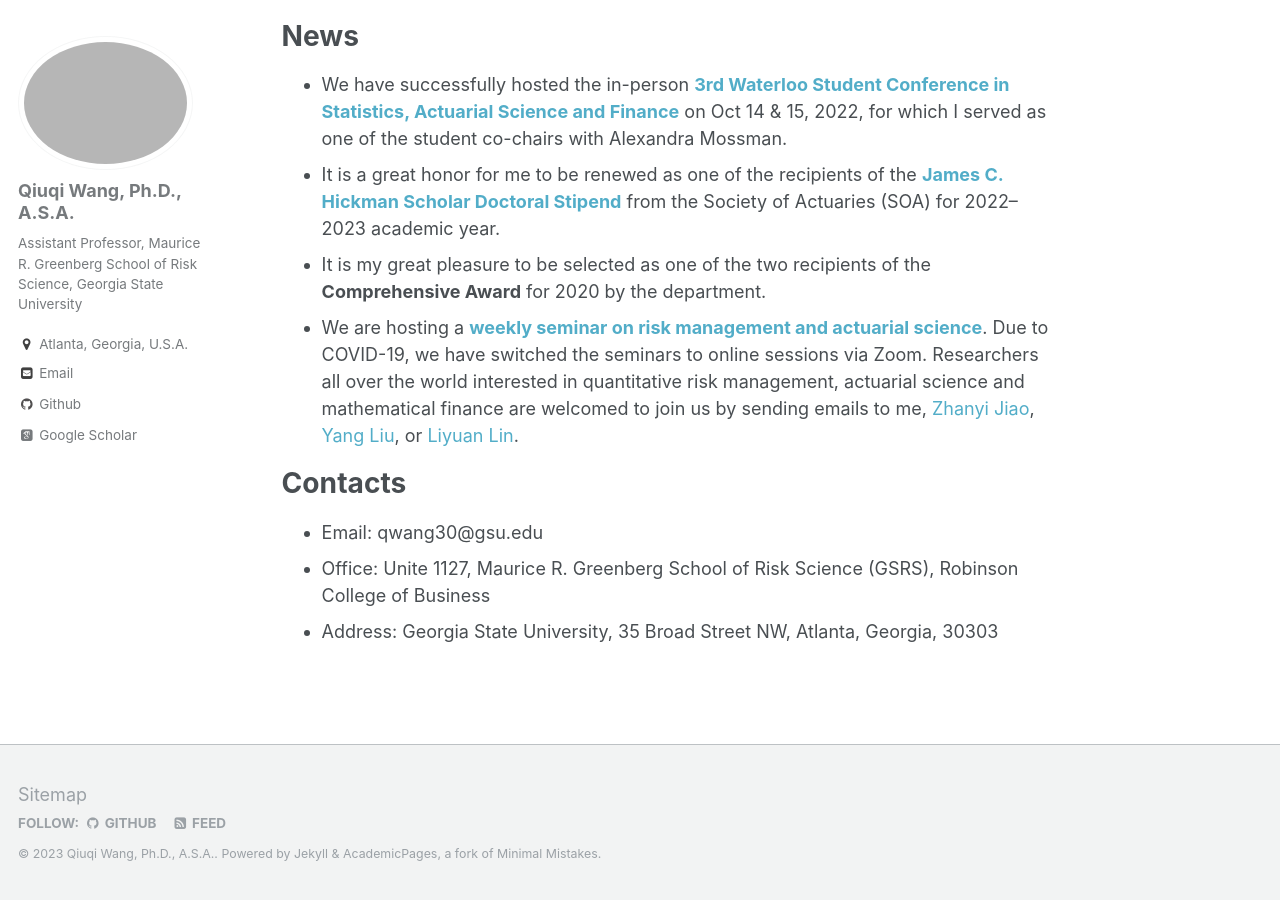
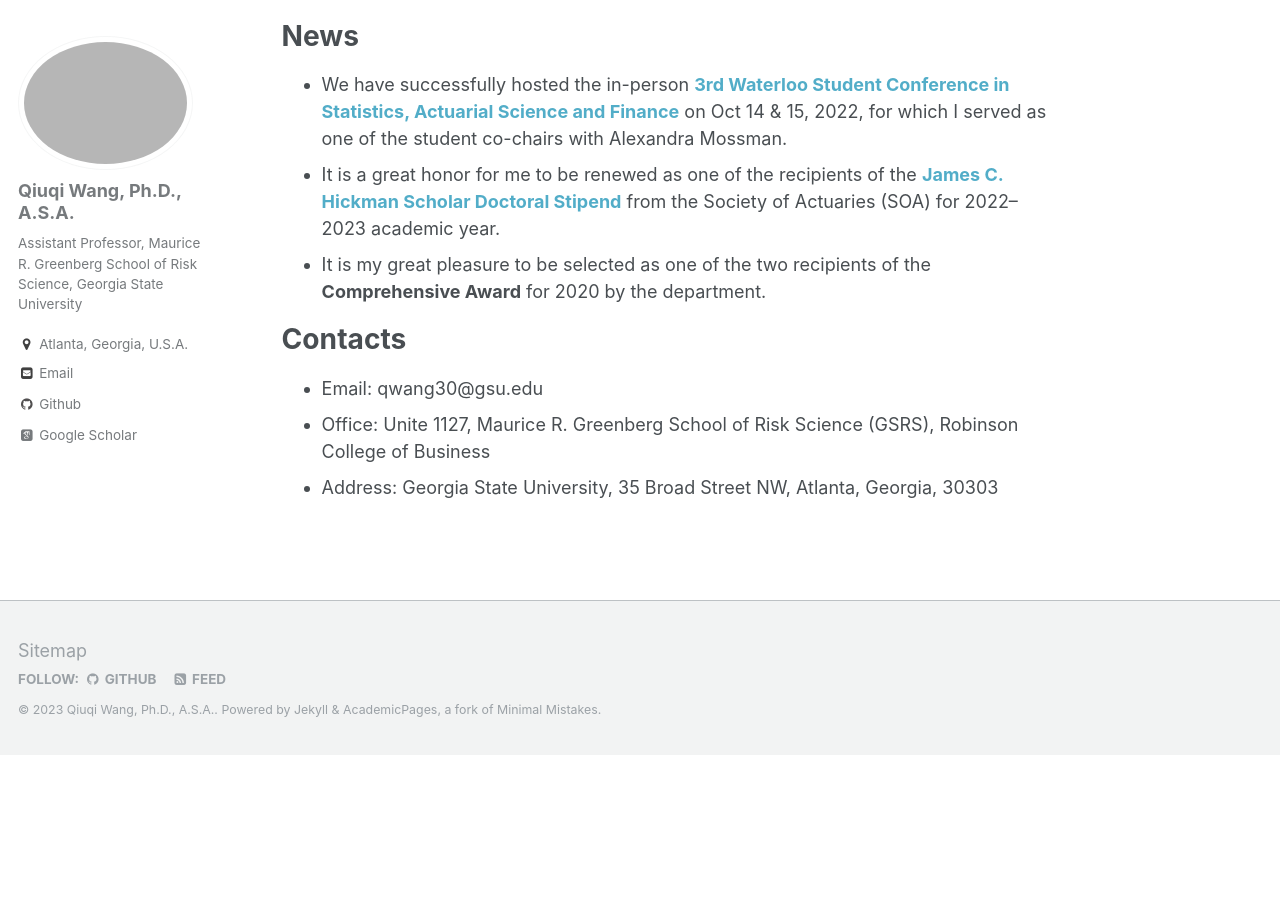
Before and after one commit to qwangan/qwangan.github.io, a Jekyll site: the page built from _pages/about.md, in a window 1280 px wide and 900 px high, scrolled down 777 px. Built offline with Jekyll 4.4.1, drawn with Linux system fonts in a browser that asks for light colours; some web fonts are replaced; after the commit the page ends 1533 px from its top, so only the background shows below that.

Commit message:
Update about.md

```diff
--- a/_pages/about.md
+++ b/_pages/about.md
@@ -21,7 +21,6 @@ redirect_from:
 * We have successfully hosted the in-person **[3rd Waterloo Student Conference in Statistics, Actuarial Science and Finance](https://uwaterloo.ca/statistics-actuarial-science-finance-student-conference/)** on Oct 14 & 15, 2022, for which I served as one of the student co-chairs with Alexandra Mossman.
 * It is a great honor for me to be renewed as one of the recipients of the **[James C. Hickman Scholar Doctoral Stipend](https://www.soa.org/resources/announcements/press-releases/2022/2022-hickman-scholar/)** from the Society of Actuaries (SOA) for 2022--2023 academic year.
 * It is my great pleasure to be selected as one of the two recipients of the **Comprehensive Award** for 2020 by the department.
-* We are hosting a **[weekly seminar on risk management and actuarial science](https://yang-liu16.github.io/seminar/)**. Due to COVID-19, we have switched the seminars to online sessions via Zoom. Researchers all over the world interested in quantitative risk management, actuarial science and mathematical finance are welcomed to join us by sending emails to me, [Zhanyi Jiao](mailto:z27jiao@uwaterloo.ca), [Yang Liu](https://yang-liu16.github.io/), or [Liyuan Lin](https://liyuan-lin.github.io/Liyuan/).
 
 # Contacts
 * Email: qwang30@gsu.edu
```
